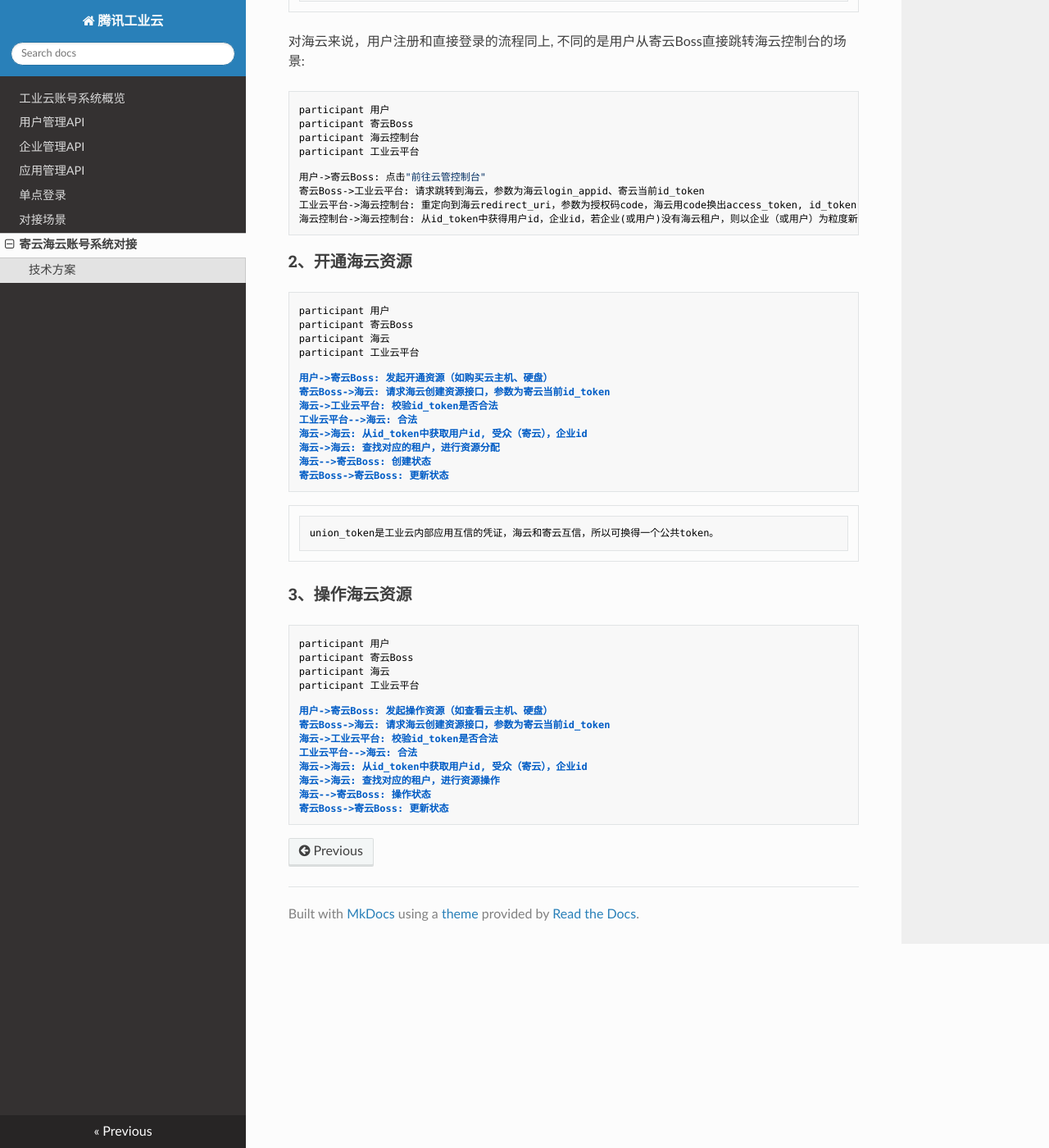
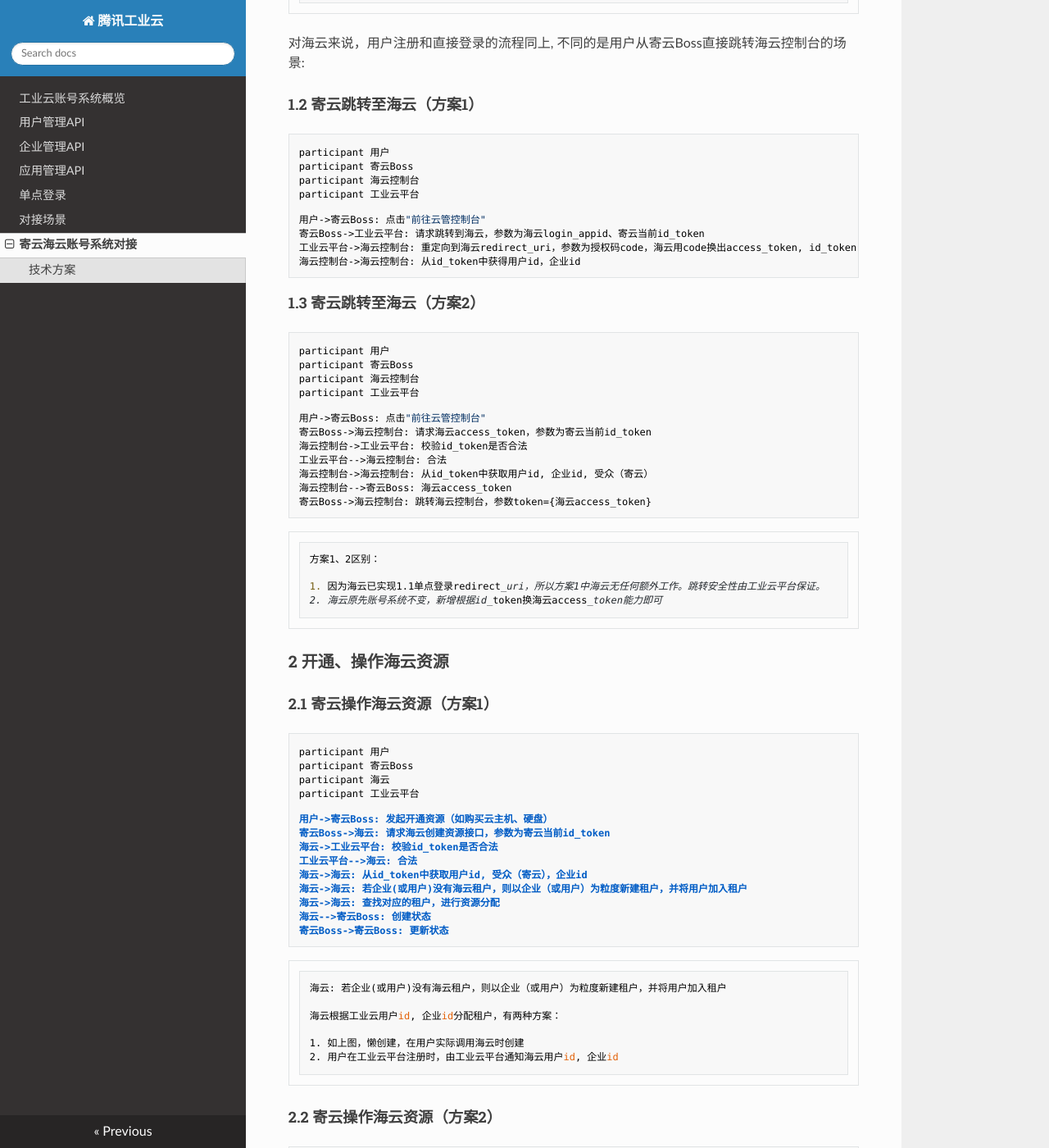
Before and after one commit to victorisildur/industry_account, an MkDocs documentation site: the page built from docs/awcloud_neucloud.md, in a window 1280 px wide and 1400 px high, scrolled down 1222 px. Shown: the whole window at 82% size. Built offline with MkDocs 1.6.1, drawn with Linux system fonts in a browser that asks for light colours; nearby versions of some CDN libraries; a script that is not in the unit is left out; some of the changed text lies outside the part shown.

Commit message:
feat: 增加对海云侵入较小的方案2

````diff
--- a/docs/awcloud_neucloud.md
+++ b/docs/awcloud_neucloud.md
@@ -18,11 +18,11 @@
 整体融合后，工业云账号系统做为用户身份提供者，海云、寄云做为内部平台，用户身份消费者。
 原先用例下的交互将有所改变，按场景看三方将按照以下流程协同:
 
-## 1. 用户注册、登录
+## 1 用户注册、登录
 
 用户、企业的注册、认证统一由账号系统提供页面、入口, 账号系统提供后续登录、鉴权、信息拉取服务。
 
-对寄云来说，用户注册、登录场景为：
+### 1.1 对寄云(海云)来说，用户注册、登录场景为：
 
 ```sequence
 participant 用户
@@ -32,7 +32,7 @@
 用户->工业云平台: 发起注册
 工业云平台->工业云平台: 引导用户完成注册、实名认证、企业认证流程
 用户->寄云: 登录
-寄云-->工业云平台: 将用户导向工业云单点登录页，参数为寄云login_appid，发起单点登录
+寄云-->工业云平台: 将用户导向工业云单点登录页，参数为寄云(海云)login_appid，发起单点登录
 用户->工业云平台: 用户输入用户名、密码
 工业云平台-->寄云:  重定向到寄云，参数为授权码code，寄云用code换出access_token, id_token
 寄云->工业云平台: 用access_token请求用户、用户所属企业信息
@@ -49,6 +49,8 @@
 
 对海云来说，用户注册和直接登录的流程同上, 不同的是用户从寄云Boss直接跳转海云控制台的场景:
 
+### 1.2 寄云跳转至海云（方案1）
+
 ```sequence
 participant 用户
 participant 寄云Boss
@@ -58,10 +60,37 @@
 用户->寄云Boss: 点击"前往云管控制台"
 寄云Boss->工业云平台: 请求跳转到海云，参数为海云login_appid、寄云当前id_token
 工业云平台->海云控制台: 重定向到海云redirect_uri，参数为授权码code，海云用code换出access_token, id_token
-海云控制台->海云控制台: 从id_token中获得用户id，企业id，若企业(或用户)没有海云租户，则以企业（或用户）为粒度新建租户，并将用户加入租户
+海云控制台->海云控制台: 从id_token中获得用户id，企业id
 ```
 
-## 2、开通海云资源
+### 1.3 寄云跳转至海云（方案2）
+
+```sequence
+participant 用户
+participant 寄云Boss
+participant 海云控制台
+participant 工业云平台
+
+用户->寄云Boss: 点击"前往云管控制台"
+寄云Boss->海云控制台: 请求海云access_token，参数为寄云当前id_token
+海云控制台->工业云平台: 校验id_token是否合法
+工业云平台-->海云控制台: 合法
+海云控制台->海云控制台: 从id_token中获取用户id, 企业id, 受众（寄云）
+海云控制台-->寄云Boss: 海云access_token
+寄云Boss->海云控制台: 跳转海云控制台，参数token={海云access_token}
+```
+
+```
+方案1、2区别：
+
+1. 因为海云已实现1.1单点登录redirect_uri，所以方案1中海云无任何额外工作。跳转安全性由工业云平台保证。
+2. 海云原先账号系统不变，新增根据id_token换海云access_token能力即可
+```
+
+
+## 2 开通、操作海云资源
+
+### 2.1 寄云操作海云资源（方案1）
 
 ```sequence
 participant 用户
@@ -74,16 +103,22 @@
 海云->工业云平台: 校验id_token是否合法
 工业云平台-->海云: 合法
 海云->海云: 从id_token中获取用户id, 受众（寄云），企业id
+海云->海云: 若企业(或用户)没有海云租户，则以企业（或用户）为粒度新建租户，并将用户加入租户
 海云->海云: 查找对应的租户，进行资源分配
 海云-->寄云Boss: 创建状态
 寄云Boss->寄云Boss: 更新状态
 ```
 
 ```
-union_token是工业云内部应用互信的凭证，海云和寄云互信，所以可换得一个公共token。
+海云: 若企业(或用户)没有海云租户，则以企业（或用户）为粒度新建租户，并将用户加入租户
+
+海云根据工业云用户id, 企业id分配租户，有两种方案：
+
+1. 如上图，懒创建，在用户实际调用海云时创建
+2. 用户在工业云平台注册时，由工业云平台通知海云用户id, 企业id
 ```
 
-## 3、操作海云资源
+### 2.2 寄云操作海云资源（方案2）
 
 ```sequence
 participant 用户
@@ -91,11 +126,13 @@
 participant 海云
 participant 工业云平台
 
-用户->寄云Boss: 发起操作资源（如查看云主机、硬盘）
-寄云Boss->海云: 请求海云创建资源接口，参数为寄云当前id_token
+用户->寄云Boss: 发起操作资源（如购买云主机、查看硬盘）
+寄云Boss->海云: 请求海云access_token，参数为寄云当前id_token
 海云->工业云平台: 校验id_token是否合法
 工业云平台-->海云: 合法
 海云->海云: 从id_token中获取用户id, 受众（寄云），企业id
+海云-->寄云Boss: 海云access_token
+寄云Boss->海云: 操作资源接口，参数为access_token
 海云->海云: 查找对应的租户，进行资源操作
 海云-->寄云Boss: 操作状态
 寄云Boss->寄云Boss: 更新状态
````
